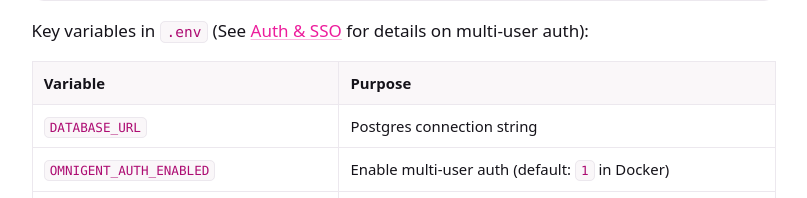
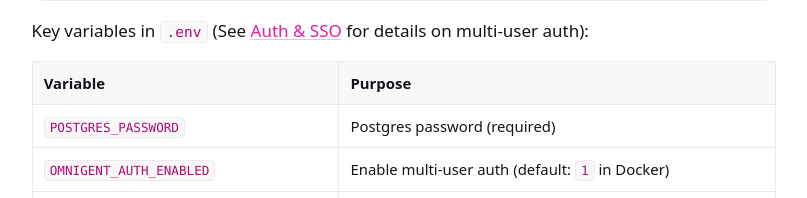
Before and after one commit to omnigent-ai/omnigent-site, a Next.js app: page /docs/deploy/overview in a window 1280 px wide. Shown: the part 1327-1525 px from the top of the page, without its empty margins (261-1068 px from the left). Built offline with nearby package versions, Linux system fonts and the light colour scheme; no server answers.

Commit message:
docs: correct docker compose .env table (POSTGRES_PASSWORD, not DATABASE_URL)

```diff
--- a/app/docs/deploy/overview/page.mdx
+++ b/app/docs/deploy/overview/page.mdx
@@ -58,7 +58,7 @@ Key variables in `.env` (See [Auth & SSO](/docs/collaborate/auth) for details on
 
 | Variable                      | Purpose                                         |
 | ----------------------------- | ----------------------------------------------- |
-| `DATABASE_URL`                | Postgres connection string                      |
+| `POSTGRES_PASSWORD`           | Postgres password (required)                    |
 | `OMNIGENT_AUTH_ENABLED`       | Enable multi-user auth (default: `1` in Docker) |
 | `OMNIGENT_OIDC_COOKIE_SECRET` | Session cookie secret                           |
 | `OMNIGENT_OIDC_ISSUER`        | OIDC issuer URL (enables SSO)                   |
```
